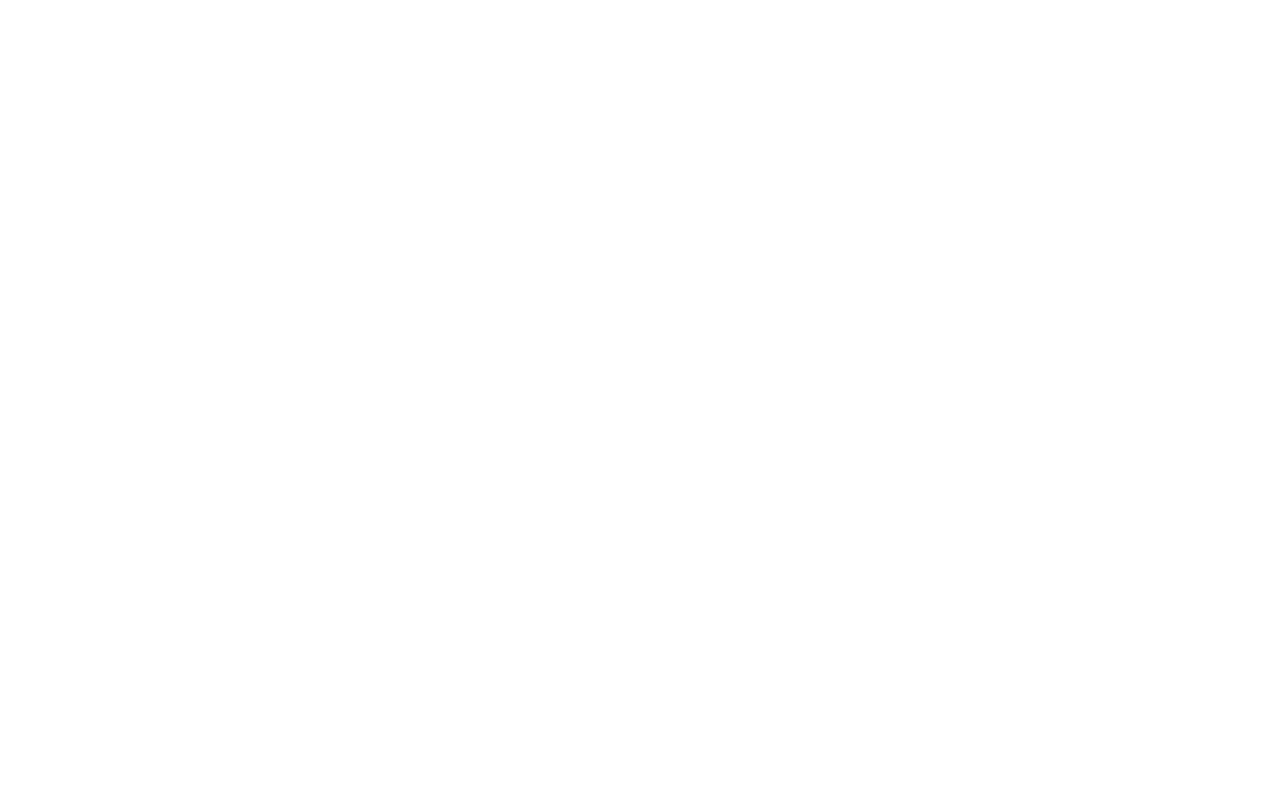
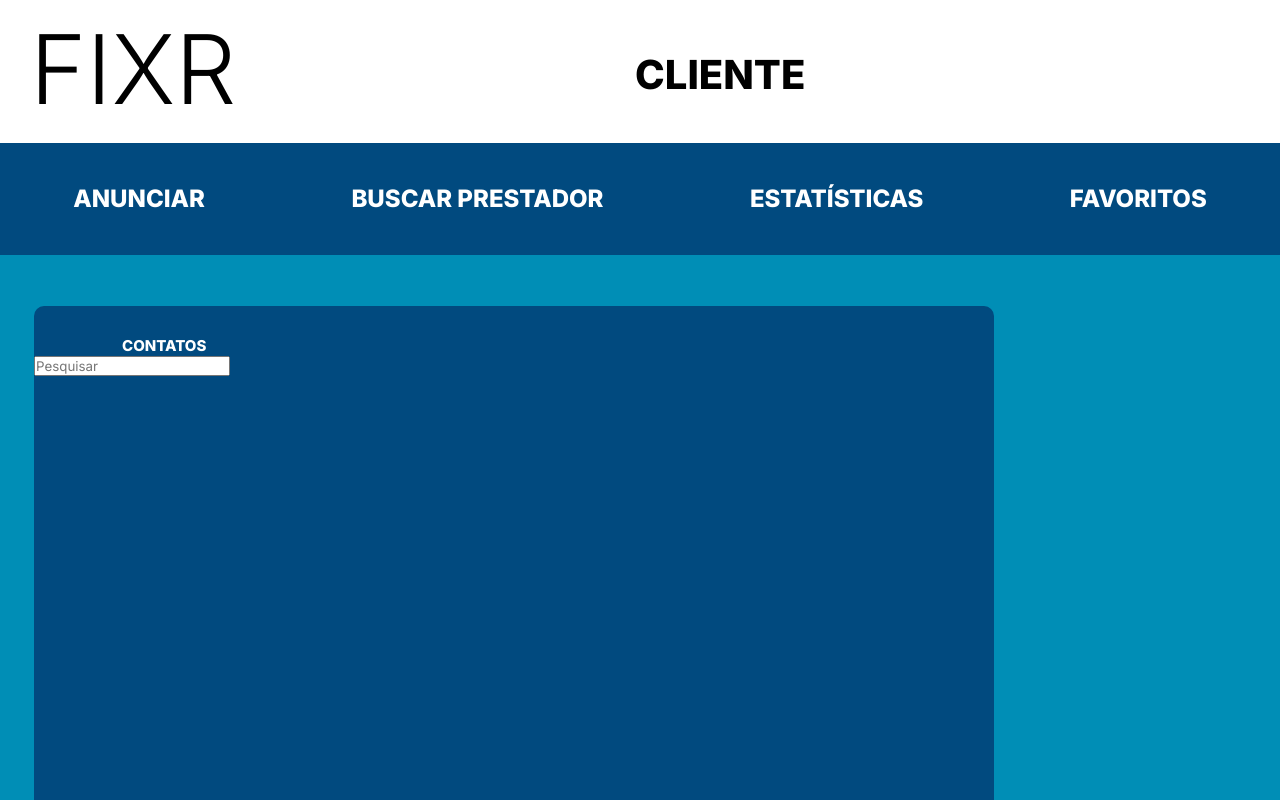
Before and after one commit to EduardoJM777/Fixr_Front, an Angular app in the folder Fixr/: page /chatVazio in a window 1280 px wide. Before the commit this address led to /. Shown: the top 800 px of the page. Built offline with nearby package versions, Linux system fonts and the light colour scheme.

Commit message:
inicio do desenvolvimento da tela inicial vazia do cliente, adicionada rota na tela de login que leva diretamente pra esta tela

```diff
--- a/Fixr/src/app/app.routes.ts
+++ b/Fixr/src/app/app.routes.ts
@@ -4,10 +4,12 @@
 import { CriarContaClienteComponent } from './pages/criarConta/criar-conta-cliente/criar-conta-cliente.component';
 import { CriarContaPrestador } from './pages/criarConta/criar-conta-prestador/criar-conta-prestador';
 import { CriarProfissaoComponent } from './pages/criarConta/criar-conta-prestador/criar-profissao/criar-profissao.component';
+import { ChatVazioComponent } from './pages/chat-vazio/chat-vazio.component';
 
 export const routes: Routes = [
 
     {path: 'cadastro', component: CadastroComponent},
+    {path: 'chatVazio', component: ChatVazioComponent},
     {path: 'recuperarSenha', component: RecuSenhaComponent},
     {path: 'criarContaCliente', component: CriarContaClienteComponent},
     {path: 'criarContaPrestador', component: CriarContaPrestador},
--- a/Fixr/src/app/pages/cadastro/cadastro.component.html
+++ b/Fixr/src/app/pages/cadastro/cadastro.component.html
@@ -18,7 +18,7 @@
                name="senha"
                [(ngModel)]="senha">
 
-        <button class="btn-entrar" (click)="login()">ENTRAR</button>
+        <button class="btn-entrar" (click)="irChatVazio()">ENTRAR</button>
 
         <button class="btn-rec" (click)="irRecSenha()">
             Recuperar senha
--- a/Fixr/src/app/pages/cadastro/cadastro.component.ts
+++ b/Fixr/src/app/pages/cadastro/cadastro.component.ts
@@ -43,6 +43,9 @@
       });
   }
 
+  irChatVazio(){
+    this.router.navigate(['/chatVazio']);
+  }
 
   irCadCliente(){
     this.router.navigate(['/criarContaCliente']);
--- a/Fixr/src/app/pages/chat-vazio/chat-vazio.component.css
+++ b/Fixr/src/app/pages/chat-vazio/chat-vazio.component.css
@@ -1,41 +1,44 @@
 * {
+    margin: 0;
+    padding: 0;
+    box-sizing: border-box;
     font-family: 'Inter', sans-serif;
 }
 
-
-
-.header {
+.body {
+    width: 100%;
+    height: 769px;
+    background-color: #008eb6;
     display: flex;
-    align-items: center;
-    justify-content: center;
-    background-color: #014A7F;
-    height: 116px;
-    width: 100%;
 }
 
-.headerCadPres {
-    margin: 0;
+.containerCont {
+    width: 994px;
+    height: 769px;
+}
+
+.contatosChat {
+    width: 960px;
+    height: 630px;
+    background-color: #014a7f;
+    margin-top: 51px;
+    margin-left: 34px;
+    border-radius: 10px;
+}
+
+.contatosChat h3 {
     color: #FFFFFF;
-    font-size: 40px;
+    padding-top: 30px;
+    padding-left: 88px;
+    font-size: 15px;
     font-weight: 800;
 }
 
+.inPesquisa {
 
-
-.container-main {
-    display: flex;
-    align-items: center;
-    justify-content: center;
 }
 
-.fundoCad {
-    background-color: #008EB6;
-    width: 1353px;
-    height: 770px;
-    border-radius: 10px;
+.iconesAnuncio {
+    width: 100%;
+    margin-left: 38px;
 }
-
-.nome{
-    display: flex;
-
-}
--- a/Fixr/src/app/pages/chat-vazio/chat-vazio.component.html
+++ b/Fixr/src/app/pages/chat-vazio/chat-vazio.component.html
@@ -1,35 +1,25 @@
-<div class="container">
-    <div class="head">
-        <p>FIXR</p>
-        <p>CLIENTE</p>
-    </div>
+<app-header-fixr-cliente></app-header-fixr-cliente>
+<app-sub-header-cliente></app-sub-header-cliente>
 
-    <div class="header">
-        <header class="headerCadPres">
-            <p>ANUNCIAR</p>
-            <p>BUSCAR PRESTADOR</p>
-            <p>ESTATÍSTICA</p>
-            <p>FAVORITOS</p>
-        </header>
-    </div>
-    <div>
-        <p>Contatos</p>
-        <input placeholder="pesquisar"><br>
-        <p>Sem contatos para exibir</p>
+<div class="body">
 
-        <div>
-            <p>Inicie uma conversa com um prestador</p>
-            <p>Selecione "buscar prestador"</p>
-        </div>
+    <div class="containerCont">
 
-        <p>Meus anúncios </p>
-        <div>
-            <p>Publique um anúncio</p>
-            <p>Selecione "anunciar"</p>
-            <p>Ou clique aqui</p>
-        </div>
-
-
+        <div class="contatosChat">
+            <h3>CONTATOS</h3>
+            <input type="search"
+                   class="inPesquisa"
+                   placeholder="Pesquisar">
         </div>
 
     </div>
+
+    <div class="iconesAnuncio">
+
+    </div>
+
+
+
+
+
+</div>
--- a/Fixr/src/app/pages/chat-vazio/chat-vazio.component.ts
+++ b/Fixr/src/app/pages/chat-vazio/chat-vazio.component.ts
@@ -1,8 +1,10 @@
 import { Component } from '@angular/core';
+import { HeaderFixrCliente } from '../../components/header-fixr-cliente/header-fixr-cliente';
+import { SubHeaderCliente } from '../../components/sub-header-cliente/sub-header-cliente';
 
 @Component({
   selector: 'app-chat-vazio',
-  imports: [],
+  imports: [HeaderFixrCliente, SubHeaderCliente],
   templateUrl: './chat-vazio.component.html',
   styleUrl: './chat-vazio.component.css'
 })
```
